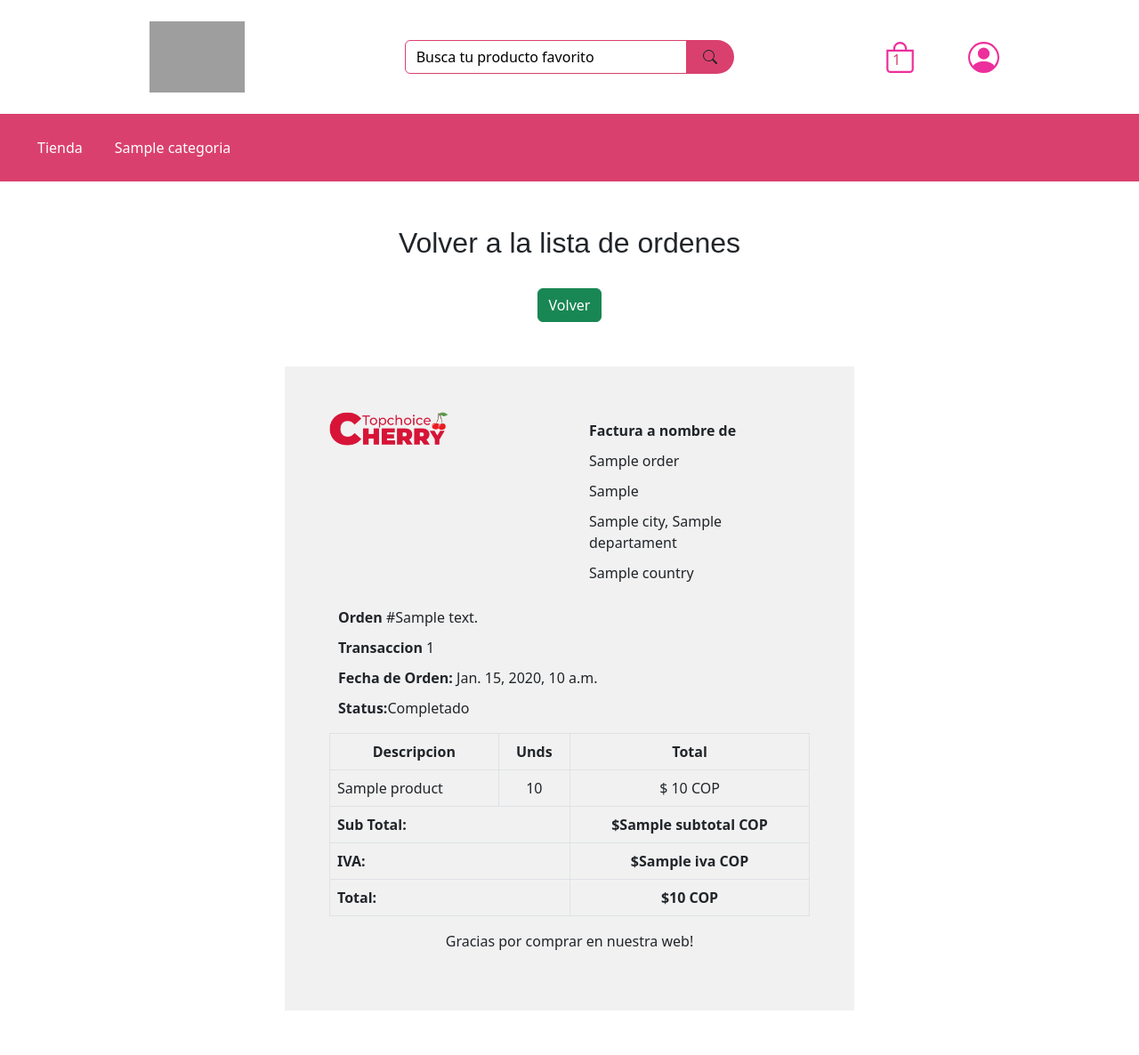
After one commit to Edwin-DEV-py/TopChoice_Cherry, a Django app: template TopChoice/templates/user/factura.html in a window 1280 px wide. The commit adds this page. Shown: the whole page at 89% size. Run offline with Django 4.2, Linux system fonts and the light colour scheme; the template is opened without the code that fills it: most values are stand-ins (such as "Sample title", 1, 10 or a date in 2020); some libraries are stand-ins or nearby versions; some web fonts are replaced; grey boxes are pictures that could not be loaded.

Commit message:
permitir al usuario ver sus facturas

```diff
--- a/TopChoice/Ordenes_compra/models.py
+++ b/TopChoice/Ordenes_compra/models.py
@@ -51,6 +51,9 @@ class Order(models.Model):
     def __str__(self):
         return self.user_name
 
+    def get_url(self): #devuelve una url para poder ver el detalle mas adelante
+        return reverse('orden_detail',args=[self.order_note])
+
 class Product_order(models.Model):
     user = models.ForeignKey(User,on_delete=models.CASCADE)
     order = models.ForeignKey(Order,on_delete=models.CASCADE)
--- a/TopChoice/Ordenes_compra/urls.py
+++ b/TopChoice/Ordenes_compra/urls.py
@@ -1,8 +1,10 @@
 from django.urls import path
 from . import views
+from .views import *
 
 urlpatterns = [
     path('order/',views.order,name='order'),
     path('payment/',views.payment,name='payment'),
     path('complete/',views.complete,name='complete'),
+    path('order/<int:order_note>/',views.order_detail,name='order_detail')
 ]
--- a/TopChoice/Usuario/urls.py
+++ b/TopChoice/Usuario/urls.py
@@ -14,5 +14,5 @@ urlpatterns = [
     path('edit_profile/<int:id>/',views.edit_profile,name='edit_profile'),
     path('excel/', views.excel, name='excel'),
     path('my_orders/',views.my_orders,name='my_orders'),
-    path('change_password/',views.change_password,name='change_password')
+    path('change_password/',views.change_password,name='change_password'),
 ]
--- a/TopChoice/templates/user/barra.html
+++ b/TopChoice/templates/user/barra.html
@@ -7,7 +7,7 @@
             <a class="nav-link {% if '/profile/' in request.path %} activo {% endif %}" href="{% url 'profile' %}">Mi perfil</a>
             <a class="nav-link {% if '/my_orders/' in request.path %} activo {% endif %}" href="{% url 'my_orders' %}">Mis ordenes</a>
             <a class="nav-link" href="#">Mis facturas</a>
-            <a class="nav-link" href="#">Misss</a>
+            <a class="nav-link" href="#">Productos pedidos</a>
         </div>
     </div>
 </div>
--- /dev/null
+++ b/TopChoice/templates/user/factura.html
@@ -0,0 +1,116 @@
+{% extends 'index.html' %}
+{% load static %}
+{% block head%}
+{% endblock %}
+{% block content %}
+{% include 'header.html' %}
+<div class="container" style="margin-top: 50px;">
+    <center><i class="fas fa-check-circle" style="font-size: 72px;margin-bottom: 20px;color: #28A745;"></i></center>
+    <h2 class="text-center">Volver a la lista de ordenes</h2>
+	<br>
+	<div class="text-center">
+		<a href="{% url 'my_orders' %}" class="btn btn-success">Volver</a>
+	</div>
+</div>
+
+<div class="container" style="margin: 0 auto;width: 50%;padding: 50px;background: #f1f1f1;margin-top: 50px;margin-bottom: 50px;">
+    <div class="row invoice row-printable">
+        <div class="col-md-12">
+            <!-- col-lg-12 start here -->
+            <div class="panel panel-default plain" id="dash_0">
+                <!-- Start .panel -->
+                <div class="panel-body p30">
+                    <div class="row">
+                        <!-- Start .row -->
+                        <div class="col-lg-6">
+                            <!-- col-lg-6 start here -->
+                            <div class="invoice-logo"><img src="{% static '/img/logop.png' %}" alt="Invoice logo" style="max-height: 40px;"></div>
+                        </div>
+                        <!-- col-lg-6 end here -->
+                        <div class="col-lg-6">
+                            <!-- col-lg-6 start here -->
+                            <div class="invoice-from">
+                                <ul class="list-unstyled text-right">
+                                    <li><strong>Factura a nombre de</strong></li>
+                                    <li>{{ order.name }}</li>
+                                    <li>{{ order.full_addres }}</li>
+                                    <li>{{ order.city }}, {{ order.departament }}</li>
+                                    <li>{{ order.country }}</li>
+                                </ul>
+                            </div>
+                        </div>
+                        <!-- col-lg-6 end here -->
+                        <div class="col-lg-12">
+                            <!-- col-lg-12 start here -->
+                            <div class="invoice-details mt25">
+                                <div class="well">
+                                    <ul class="list-unstyled mb0">
+                                        <li><strong>Orden</strong> #{{ order.order_note }}</li>
+                                        <li><strong>Transaccion</strong> {{ order.order_id }}</li>
+                                        <li><strong>Fecha de Orden:</strong> {{ order.create_date }}</li>
+                                        <li><strong>Status:</strong>Completado </li>
+                                    </ul>
+                                </div>
+                            </div>
+
+                            <div class="invoice-items">
+                                <div class="table-responsive" style="overflow: hidden; outline: none;" tabindex="0">
+                                    <table class="table table-bordered">
+                                        <thead>
+                                            <tr>
+                                                <th class="per70 text-center">Descripcion</th>
+                                                <th class="per5 text-center">Unds</th>
+                                                <th class="per25 text-center">Total</th>
+                                            </tr>
+                                        </thead>
+                                        <tbody>
+                                            {% for products in products %}
+
+                                            <tr>
+                                                <td>
+                                                    {{products.product.product_name}}
+                                                </td>
+                                                <td class="text-center">{{ products.quantity }}</td>
+                                                <td class="text-center">$ {{products.product_price}} COP</td>
+                                            </tr>
+                                            {% endfor %}
+                                        </tbody>
+                                        <tfoot>
+                                            <tr>
+                                                <th colspan="2" class="text-right">Sub Total:</th>
+                                                <th class="text-center">${{ subtotal }} COP</th>
+                                            </tr>
+                                            <tr>
+                                                <th colspan="2" class="text-right">IVA:</th>
+                                                <th class="text-center">${{ order.iva }} COP</th>
+                                            </tr>
+                                            {% if request.user.is_admin %}
+                                            <tr>
+                                                <th colspan="2" class="text-right">Descuento:</th>
+                                                <th class="text-center">15%</th>
+                                            </tr>
+                                            {% endif %}
+                                            <tr>
+                                                <th colspan="2" class="text-right">Total:</th>
+                                                <th class="text-center">${{ order.order_total }} COP</th>
+                                            </tr>
+                                        </tfoot>
+                                    </table>
+                                </div>
+                            </div>
+                            <div class="invoice-footer mt25">
+                                <p class="text-center">Gracias por comprar en nuestra web!</p>
+                            </div>
+                        </div>
+                        <!-- col-lg-12 end here -->
+                    </div>
+                    <!-- End .row -->
+                </div>
+            </div>
+            <!-- End .panel -->
+        </div>
+        <!-- col-lg-12 end here -->
+    </div>
+    </div>
+
+{% endblock %}
--- a/TopChoice/templates/user/ordenes.html
+++ b/TopChoice/templates/user/ordenes.html
@@ -32,7 +32,7 @@
                     <tbody>
                         {% for order in orders %}
                         <tr>
-                            <td>{{ order.order_note }}</td>
+                            <td><a href="{% url 'order_detail' order.order_note%}">{{ order.order_note }}</a></td>
                             <td>{{ order.name}}</td>
                             <td>{{ order.phonenumber}}</td>
                             <td>{{ order.address_1}}</td>
```
Also changed, not shown: TopChoice/Ordenes_compra/views.py (+18 -1 lines), TopChoice/Productos/forms.py (+8 -0 lines), TopChoice/Productos/views.py (+29 -2 lines), TopChoice/templates/tienda/tienda.html (+5 -42 lines), TopChoice/Usuario/views.py (line endings or trailing spaces).
